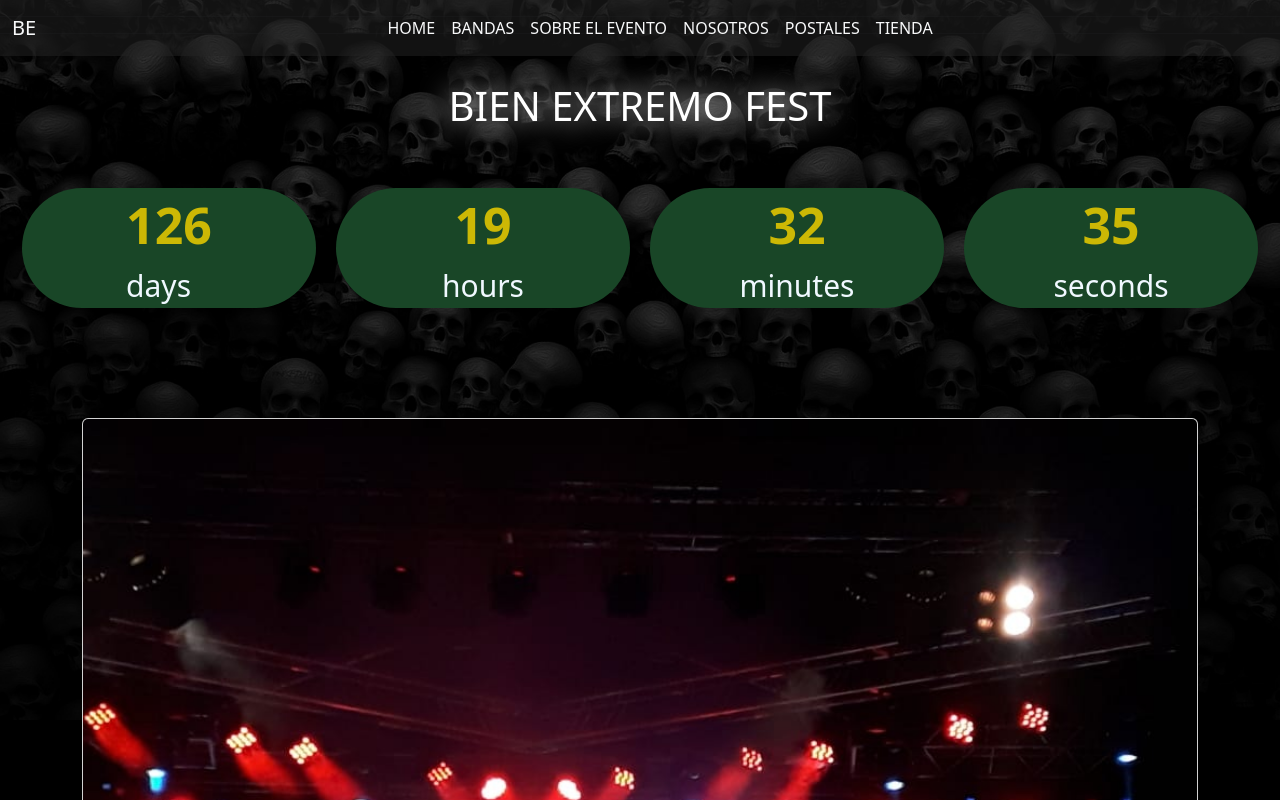
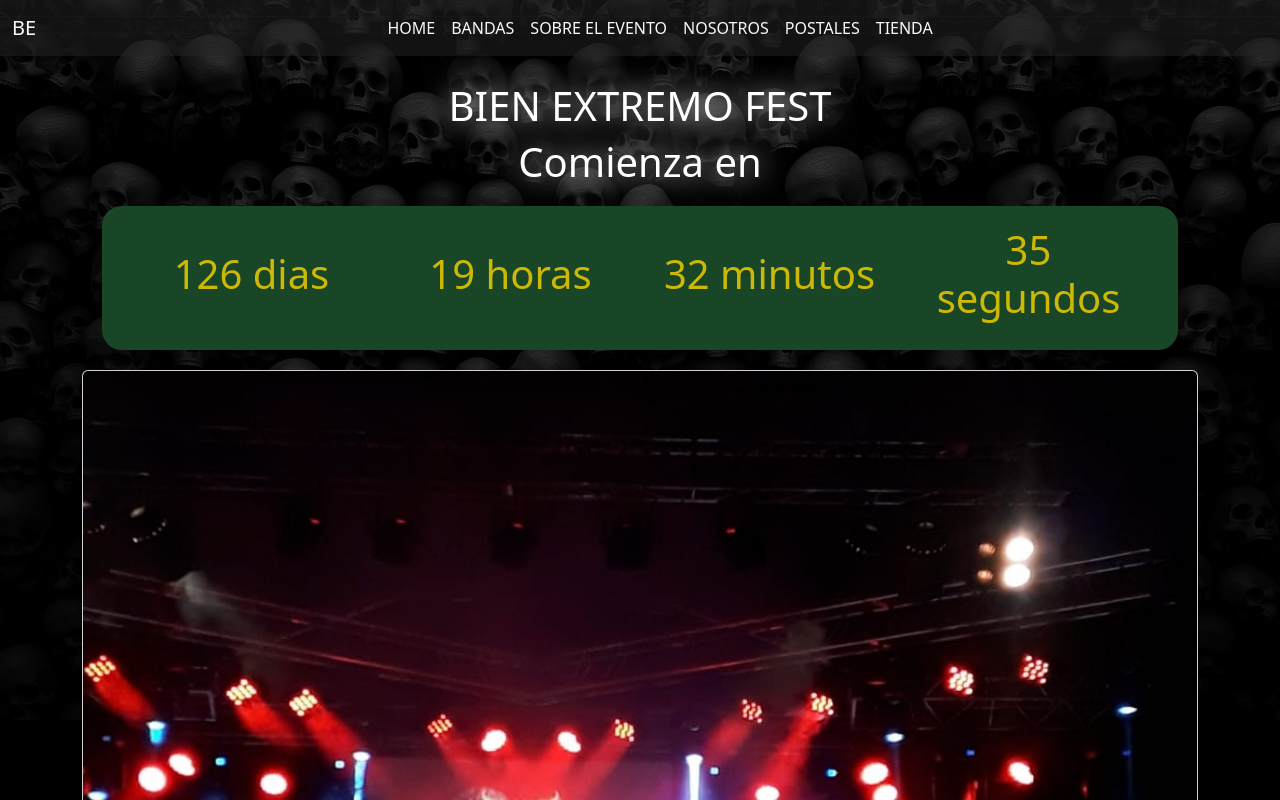
Before and after one commit to Devluciano77/bef, a React (Vite) app in the folder front/bef/: page /evento in a window 1280 px wide. Shown: the top 800 px of the page. Built offline with nearby package versions, Linux system fonts and the light colour scheme.

Commit message:
se modifico la cuenta regresiva

```diff
--- a/front/bef/index.html
+++ b/front/bef/index.html
@@ -12,6 +12,5 @@
     <div id="root"></div>
     <script type="module" src="/src/main.jsx"></script>
     <script src="https://cdn.jsdelivr.net/npm/bootstrap@5.3.0-alpha1/dist/js/bootstrap.bundle.min.js" integrity="sha384-w76AqPfDkMBDXo30jS1Sgez6pr3x5MlQ1ZAGC+nuZB+EYdgRZgiwxhTBTkF7CXvN" crossorigin="anonymous"></script>
-    <script src="./src/js/simplyCountdown.min.js"></script>
   </body>
 </html>
--- a/front/bef/package.json
+++ b/front/bef/package.json
@@ -15,6 +15,7 @@
     "dotenv": "^16.3.1",
     "react": "^18.2.0",
     "react-dom": "^18.2.0",
+    "react-iframe": "^1.8.5",
     "react-router-dom": "^6.13.0",
     "simplycountdown.js": "^1.7.0"
   },
--- a/front/bef/src/components/CuentaRegresiva.jsx
+++ b/front/bef/src/components/CuentaRegresiva.jsx
@@ -1,48 +1,54 @@
-import React, { useEffect, useRef } from 'react';
-import '../styles/cuenta.css';
+import React, { useState, useEffect } from 'react';
 
 const Cuenta = () => {
-    const countdownRef = useRef(null);
+  const calculateTimeLeft = () => {
+    const difference = +new Date("2023-11-18") - +new Date();
+    let timeLeft = {};
 
-    useEffect(() => {
-      // Configura simplyCountdown en el useEffect
-      const options = {
-        year: 2023,
-        month: 11,
-        day: 18,
-        hours: 0,
-        minutes: 0,
-        seconds: 0,
-        words: {
-          days: { singular: 'day', plural: 'days' },
-          hours: { singular: 'hour', plural: 'hours' },
-          minutes: { singular: 'minute', plural: 'minutes' },
-          seconds: { singular: 'second', plural: 'seconds' }
-        },
-        plural: true,
-        inline: false,
-        inlineClass: 'simply-countdown-inline',
-        enableUtc: false,
-        onEnd: function() { return; },
-        refresh: 1000,
-        sectionClass: 'simply-section',
-        amountClass: 'simply-amount',
-        wordClass: 'simply-word',
-        zeroPad: false,
-        countUp: false
+    if (difference > 0) {
+      timeLeft = {
+        days: Math.floor(difference / (1000 * 60 * 60 * 24)),
+        hours: Math.floor((difference / (1000 * 60 * 60)) % 24),
+        minutes: Math.floor((difference / 1000 / 60) % 60),
+        seconds: Math.floor((difference / 1000) % 60)
       };
+    }
 
-      countdownRef.current = simplyCountdown('#cuenta', options);
-
-      // Si deseas limpiar el contador al desmontar el componente, puedes hacerlo así:
-      return () => {
-        if (countdownRef.current) {
-          countdownRef.current.stop();
-        }
-      };
-    }, []);
-
-    return <div className='container-fluid mt-5' id="cuenta"></div>;
+    return timeLeft;
   };
 
+  const [timeLeft, setTimeLeft] = useState(calculateTimeLeft());
+
+  useEffect(() => {
+    const timer = setTimeout(() => {
+      setTimeLeft(calculateTimeLeft());
+    }, 1000);
+
+    return () => clearTimeout(timer);
+  });
+
+  const { days, hours, minutes, seconds } = timeLeft;
+
+  return (
+    <div id='' className='container text-center' >
+      <h1>Comienza en</h1>
+      <div className='row align-items-center simply-section'>
+        <div className='col'>
+          {days > 0 && <h2 className='simply-amount'>{`${days} dia${days > 1 ? 's' : ''}`}</h2>}
+        </div>
+        <div className='col'>
+          <h2 className='simply-amount'>{`${hours} hora${hours > 1 ? 's' : ''}`}</h2>
+        </div>
+        <div className='col'>
+          <h2 className='simply-amount'>{`${minutes} minuto${minutes > 1 ? 's' : ''}`}</h2>
+        </div>
+        <div className='col'>
+          <h2 className='simply-amount'>{`${seconds} segundo${seconds > 1 ? 's' : ''}`}</h2>
+        </div>
+      </div>
+
+    </div>
+  );
+};
+
 export default Cuenta;
--- a/front/bef/src/components/Evento.jsx
+++ b/front/bef/src/components/Evento.jsx
@@ -1,6 +1,7 @@
 import React from 'react';
 import '../styles/Evento.css';
 import Footer from "./footer";
+import GoogleMap from './Map';
 import Fond from '../images/fond.jpg'
 import Foto2 from '../images/foto2.jpg'
 import Cuenta from './CuentaRegresiva';
@@ -38,7 +39,7 @@ const Evento = () => {
                     </div>
                     <div id='mapa'>
                         <h1 className='text-light justify-content-center' >UBICACION</h1>
-                        <iframe className='ubi' src="https://www.google.com/maps/embed?pb=!1m18!1m12!1m3!1d28549.47960938926!2d-54.781562045798196!3d-26.562387174753592!2m3!1f0!2f0!3f0!3m2!1i1024!2i768!4f13.1!3m3!1m2!1s0x94f77810368f52bb%3A0x5a0094770a4a9dda!2sParque%20Juan%20Vortisch!5e0!3m2!1ses!2sar!4v1688997343916!5m2!1ses!2sar"  loading="lazy" ></iframe>
+                        <GoogleMap />
                     </div>
                 </div>
                 <Footer />
--- /dev/null
+++ b/front/bef/src/components/Map.jsx
@@ -0,0 +1,20 @@
+import React from 'react';
+import Iframe from 'react-iframe';
+
+function GoogleMap() {
+  return (
+    <div>
+      <Iframe
+        url="https://www.google.com/maps/embed?pb=!1m14!1m8!1m3!1d7137.578657080537!2d-54.768414!3d-26.559035!3m2!1i1024!2i768!4f13.1!3m3!1m2!1s0x94f77810368f52bb%3A0x5a0094770a4a9dda!2sParque%20Juan%20Vortisch!5e0!3m2!1ses!2sar!4v1689311309883!5m2!1ses!2sar"
+        width="600"
+        height="450"
+        frameBorder="0"
+        allowFullScreen
+        loading="lazy"
+        referrerPolicy="no-referrer-when-downgrade"
+      />
+    </div>
+  );
+}
+
+export default GoogleMap;
--- a/front/bef/src/components/Nosotros.jsx
+++ b/front/bef/src/components/Nosotros.jsx
@@ -30,7 +30,7 @@ const Nosotros = () => {
           </div>
         </div>
         <div className='container container-fluid' >
-          <div class="ratio ratio-16x9">
+          <div className="ratio ratio-16x9">
             <iframe
             className="embed-responsive-item"
             src={`https://www.youtube.com/embed/${videoId}`}
--- a/front/bef/src/styles/cuenta.css
+++ b/front/bef/src/styles/cuenta.css
@@ -6,20 +6,16 @@
 
 .simply-section {
 	background: rgb(25, 70, 39);
-	width: 50%;
-	/* height: 180px; */
-	margin: 10px;
-	border-radius: 100px;
+    padding: 20px;
+    margin: 20px;
+	border-radius: 20px;
 	display: flex;
-	align-items: center;
-	justify-content: center;
 }
 
 .simply-amount {
     color: rgb(204, 184, 5);
 	display: flex;
-	font-size: 50px;
-	font-weight: 700;
+	font-size: 40px;
     align-items: center;
 	justify-content: center;
 }
@@ -33,7 +29,7 @@
 }
 
 
-@media only screen and (max-width: 600px) {
+/* @media only screen and (max-width: 600px) {
     #cuenta {
         display: flex;
         justify-content: center;
@@ -65,4 +61,4 @@
         color: aliceblue;
     }
 
-}
+} */
```
Also changed, not shown: front/bef/src/js/Countdown.js (deleted, +0 -84 lines), front/bef/src/js/simplyCountdown.min.js (deleted), 1 other file (tests, documents, lock files or other folders).
